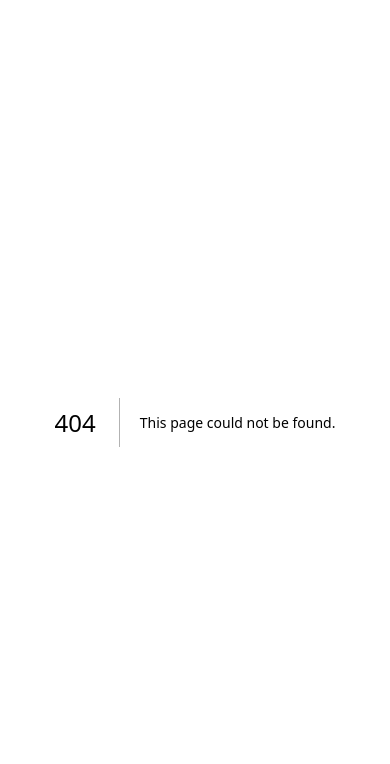
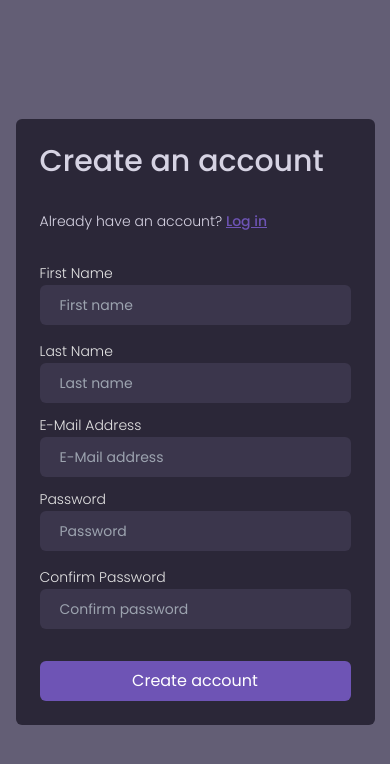
Before and after one commit to xVelkow/Kahoot-Project-Frontend, a Next.js app: page /register in a window 390 px wide. Before the commit this address had no page. Shown: the top 764 px of the page. Built offline with nearby package versions, Linux system fonts and the light colour scheme.

Commit message:
creating reusable components for Button, Input, Label and a register form Reducer to handle the form inputs + responsivity of the form

```diff
--- /dev/null
+++ b/src/app/(root)/register/page.tsx
@@ -0,0 +1,138 @@
+'use client';
+
+import { Label } from "@/components/Label";
+import { Input } from "@/components/Input";
+import { Button } from "@/components/Button";
+import { useReducer } from "react";
+import { registerFormActions, registerFormInitialState, registerFormReducer } from "@/reducers/registerFormReducer";
+
+export default function Register() {
+
+    const [state, dispatch] = useReducer(registerFormReducer, registerFormInitialState);
+
+    const handleChange = (e: React.ChangeEvent<HTMLInputElement>) => {
+        const { name, value } = e.target;
+        dispatch({ type: registerFormActions.UPDATE_FIELD, field: name, value });
+        if(!value) dispatch({ type: registerFormActions.SET_ERROR, field: name, error: `This field is required` });
+        else dispatch({ type: registerFormActions.SET_ERROR, field: name, error: "" });
+    }
+
+    const handleSubmit = (e: React.FormEvent<HTMLFormElement>) => {
+        e.preventDefault();
+
+        let isValid = true;
+        const { fname, lname, email, password, confirmPassword } = state;
+
+        if(!fname){
+            dispatch({ type: registerFormActions.SET_ERROR, field: "fname", error: "First name is required" });
+            isValid = false;
+        } else dispatch({ type: registerFormActions.SET_ERROR, field: "fname", error: "" });
+
+        if(!lname){
+            dispatch({ type: registerFormActions.SET_ERROR, field: "lname", error: "Last name is required" });
+            isValid = false;
+        } else dispatch({ type: registerFormActions.SET_ERROR, field: "lname", error: "" });
+
+        if(!email){
+            dispatch({ type: registerFormActions.SET_ERROR, field: "email", error: "E-Mail is required" });
+            isValid = false;
+        } else dispatch({ type: registerFormActions.SET_ERROR, field: "email", error: "" });
+
+        if(!/^[^\s@]+@[^\s@]+\.[^\s@]+$/.test(email)){
+            dispatch({ type: registerFormActions.SET_ERROR, field: "email", error: "Invalid E-Mail address" });
+            isValid = false;
+        } else dispatch({ type: registerFormActions.SET_ERROR, field: "email", error: "" });
+
+        if(!password){
+            dispatch({ type: registerFormActions.SET_ERROR, field: "password", error: "Password is required" });
+            isValid = false;
+        } else dispatch({ type: registerFormActions.SET_ERROR, field: "password", error: "" });
+
+        if(!confirmPassword){
+            dispatch({ type: registerFormActions.SET_ERROR, field: "confirmPassword", error: "Confirm password is required" });
+            isValid = false;
+        } else dispatch({ type: registerFormActions.SET_ERROR, field: "confirmPassword", error: "" });
+
+        if(password.length < 8){
+            dispatch({ type: registerFormActions.SET_ERROR, field: "password", error: "Password must be at least 8 characters" });
+            isValid = false;
+        } else dispatch({ type: registerFormActions.SET_ERROR, field: "password", error: "" });
+
+        if(password !== confirmPassword || (confirmPassword === password && confirmPassword.length < 8)){
+            dispatch({ type: registerFormActions.SET_ERROR, field: "confirmPassword", error: "Passwords do not match" });
+            isValid = false;
+        } else dispatch({ type: registerFormActions.SET_ERROR, field: "confirmPassword", error: "" });
+
+        if(!isValid) return;
+
+    }
+
+    return <main className="grid place-items-center h-screen bg-secondary-dark">
+        <form onSubmit={handleSubmit} noValidate className="w-fit p-6 md:p-10 flex flex-col justify-center items-start gap-y-8 bg-primary-dark rounded-md">
+            <div className="text-3xl md:text-4xl font-medium text-primary-light">Create an account</div>
+            <div className="text-sm text-primary-light font-light">Already have an account? <span className="text-primary underline font-medium">Log in</span></div>
+            <div className="space-y-3 w-full">
+                <div className="input-group w-full">
+                    <div className="input-holder w-full">
+                        <Label
+                            htmlFor="fname" errorMessage={state.errors.fname}
+                            variant={state.errors.fname ? "error" : "default"}
+                        >First Name</Label>
+                        <Input
+                            type="text" id="fname" name="fname" placeholder="First name"
+                            autoComplete="none" onChange={handleChange}
+                            variant={state.errors.fname ? "error" : "default"}
+                        />
+                    </div>
+                    <div className="input-holder">
+                        <Label
+                            htmlFor="lname" errorMessage={state.errors.lname}
+                            variant={state.errors.lname ? "error" : "default"}
+                        >Last Name</Label>
+                        <Input
+                            type="text" id="lname" name="lname" placeholder="Last name"
+                            autoComplete="none" onChange={handleChange}
+                            variant={state.errors.lname ? "error" : "default"}
+                        />
+                    </div>
+                </div>
+                <div className="input-holder">
+                    <Label
+                        htmlFor="email" errorMessage={state.errors.email}
+                        variant={state.errors.email ? "error" : "default"}
+                    >E-Mail Address</Label>
+                    <Input
+                        type="email" id="email" name="email" placeholder="E-Mail address"
+                        autoComplete="off" onChange={handleChange}
+                        size={"lg"} variant={state.errors.email ? "error" : "default"}
+                    />
+                </div>
+                <div className="input-group">
+                    <div className="input-holder">
+                        <Label
+                            htmlFor="password" errorMessage={state.errors.password}
+                            variant={state.errors.password ? "error" : "default"}
+                        >Password</Label>
+                        <Input
+                            type="password" id="password" name="password" placeholder="Password"
+                            autoComplete="off" onChange={handleChange}
+                            variant={state.errors.password ? "error" : "default"}
+                        />
+                    </div>
+                    <div className="input-holder">
+                        <Label
+                            htmlFor="confirmPassword" errorMessage={state.errors.confirmPassword}
+                            variant={state.errors.confirmPassword ? "error" : "default"}
+                        >Confirm Password</Label>
+                        <Input
+                            type="password" id="confirmPassword" name="confirmPassword" placeholder="Confirm password"
+                            autoComplete="off" onChange={handleChange}
+                            variant={state.errors.confirmPassword ? "error" : "default"}
+                        />
+                    </div>
+                </div>
+            </div>
+            <Button className="w-full">Create account</Button>
+        </form>
+    </main>
+}
--- a/src/app/globals.css
+++ b/src/app/globals.css
@@ -1,3 +1,12 @@
 @tailwind base;
 @tailwind components;
 @tailwind utilities;
+
+@layer components {
+	.input-holder{
+		@apply w-full flex flex-col items-start justify-center gap-0.5;
+	}
+	.input-group{
+		@apply flex flex-col md:flex-row items-center justify-start gap-4;
+	}
+}
--- a/src/components/Button.tsx
+++ b/src/components/Button.tsx
@@ -16,8 +16,8 @@ const buttonVariants = cva(
                 outline: "bg-white text-primary border border-primary",
             },
             size: {
-                default: "px-6 py-2 text-base font-medium",
-                sm: "px-4 py-1.5 text-sm font-regular",
+                default: "px-6 py-2 text-base",
+                sm: "px-4 py-1.5 text-sm",
             }
         },
         defaultVariants: {
--- a/src/components/Input.tsx
+++ b/src/components/Input.tsx
@@ -8,17 +8,16 @@ Omit<InputHTMLAttributes<HTMLInputElement>, 'size'>,
 VariantProps<typeof inputVariants> {}
 
 const inputVariants = cva(
-    "text-neutral-200 text-sm px-5 py-2.5 rounded-md bg-primary-accent outline-none focus:ring-1 focus:ring-primary focus:border-transparent",
+    "w-full text-neutral-200 text-sm px-5 py-2.5 rounded-md bg-primary-accent outline-none focus:ring-1 focus:ring-primary focus:border-transparent auto-fill-none",
     {
         variants: {
             variant: {
                 default: "",
                 error: "border border-red-700",
-                valid: "border border-green-700",
             },
             size: {
-                default: "w-44",
-                lg: "w-92",
+                default: "md:w-44",
+                lg: "md:w-92",
             }
         },
         defaultVariants: {
@@ -29,7 +28,9 @@ const inputVariants = cva(
 );
 
 const Input = forwardRef<HTMLInputElement, InputProps>(({ className, size, variant, ...props }, ref) => {
-    return <input ref={ref} className={cn(inputVariants({ variant, size, className }))} {...props} />
+    return <input
+        ref={ref} className={cn(inputVariants({ variant, size, className }))} {...props}
+    />
 });
 
 export { Input, inputVariants };
--- a/src/components/Label.tsx
+++ b/src/components/Label.tsx
@@ -5,16 +5,17 @@ import { cva, VariantProps } from "class-variance-authority";
 interface LabelProps
 extends
 LabelHTMLAttributes<HTMLLabelElement>,
-VariantProps<typeof labelVariants>{}
+VariantProps<typeof labelVariants>{
+    errorMessage?: string;
+}
 
 const labelVariants = cva(
-    "",
+    "text-sm font-light text-primary-light flex items-center gap-x-1",
     {
         variants: {
             variant: {
                 default: "text-neutral-200",
-                error: "text-red-700",
-                valid: "text-green-700",
+                error: "text-red-600",
             },
         },
         defaultVariants: {
@@ -23,8 +24,25 @@ const labelVariants = cva(
     }
 );
 
-const Label = forwardRef<HTMLLabelElement, LabelProps>(({ variant, className, ...props}, ref) => {
-    return <label ref={ref} className={cn(labelVariants({ variant, className }))} {...props} />;
+const Label = forwardRef<HTMLLabelElement, LabelProps>(({ variant, className, errorMessage, children, ...props}, ref) => {
+    return <label ref={ref} className={cn("relative group",labelVariants({ variant, className }))} {...props}>
+        {children}
+        {
+            variant === "error" &&
+            (
+                <div>
+                    <svg xmlns="http://www.w3.org/2000/svg" fill="none" viewBox="0 0 24 24" strokeWidth={2} stroke="currentColor" className="size-4 text-red-600">
+                        <path strokeLinecap="round" strokeLinejoin="round" d="M12 9v3.75m9-.75a9 9 0 1 1-18 0 9 9 0 0 1 18 0Zm-9 3.75h.008v.008H12v-.008Z" />
+                    </svg>
+                    <div className="
+                        absolute left-0 bottom-full mb-1 opacity-0 group-hover:opacity-100 transition-opacity w-max pointer-events-none
+                        bg-red-950 text-red-500 border border-red-500 text-xs font-light px-3 py-1.5 rounded-md
+                    ">{errorMessage}</div>
+                </div>
+            )
+        }
+
+    </label>;
 });
 
 export { Label, labelVariants };
--- /dev/null
+++ b/src/reducers/registerFormReducer.ts
@@ -0,0 +1,47 @@
+export const registerFormInitialState = {
+    fname: "",
+    lname: "",
+    email: "",
+    password: "",
+    confirmPassword: "",
+    errors: {
+        fname: "",
+        lname: "",
+        email: "",
+        password: "",
+        confirmPassword: "",
+    }
+}
+
+export enum registerFormActions {
+    UPDATE_FIELD = "UPDATE_FIELD",
+    SET_ERROR = "SET_ERROR",
+    RESET_FORM = "RESET_FORM",
+}
+
+type Action =
+  | { type: registerFormActions.UPDATE_FIELD; field: string; value: string }
+  | { type: registerFormActions.SET_ERROR; field: string; error: string }
+  | { type: registerFormActions.RESET_FORM };
+
+export function registerFormReducer(state: typeof registerFormInitialState, action: Action) {
+    switch(action.type){
+        case registerFormActions.UPDATE_FIELD:
+            return {
+                ...state,
+                [action.field]: action.value,
+            }
+        case registerFormActions.SET_ERROR:
+            return {
+                ...state,
+                errors: {
+                    ...state.errors,
+                    [action.field]: action.error,
+                },
+            }
+        case registerFormActions.RESET_FORM:
+            return registerFormInitialState;
+        default:
+            return state;
+    }
+}
--- a/tailwind.config.ts
+++ b/tailwind.config.ts
@@ -14,9 +14,14 @@ const config: Config = {
           light: "#d6d3e3",
           dark: "#2b2738",
           accent: "#3b364c",
+        },
+        secondary: {
+          dark: "#635e75",
         }
       },
       width: {
+        86: "21rem",
+        88: "22rem",
         92: "23rem",
       }
     },
```
